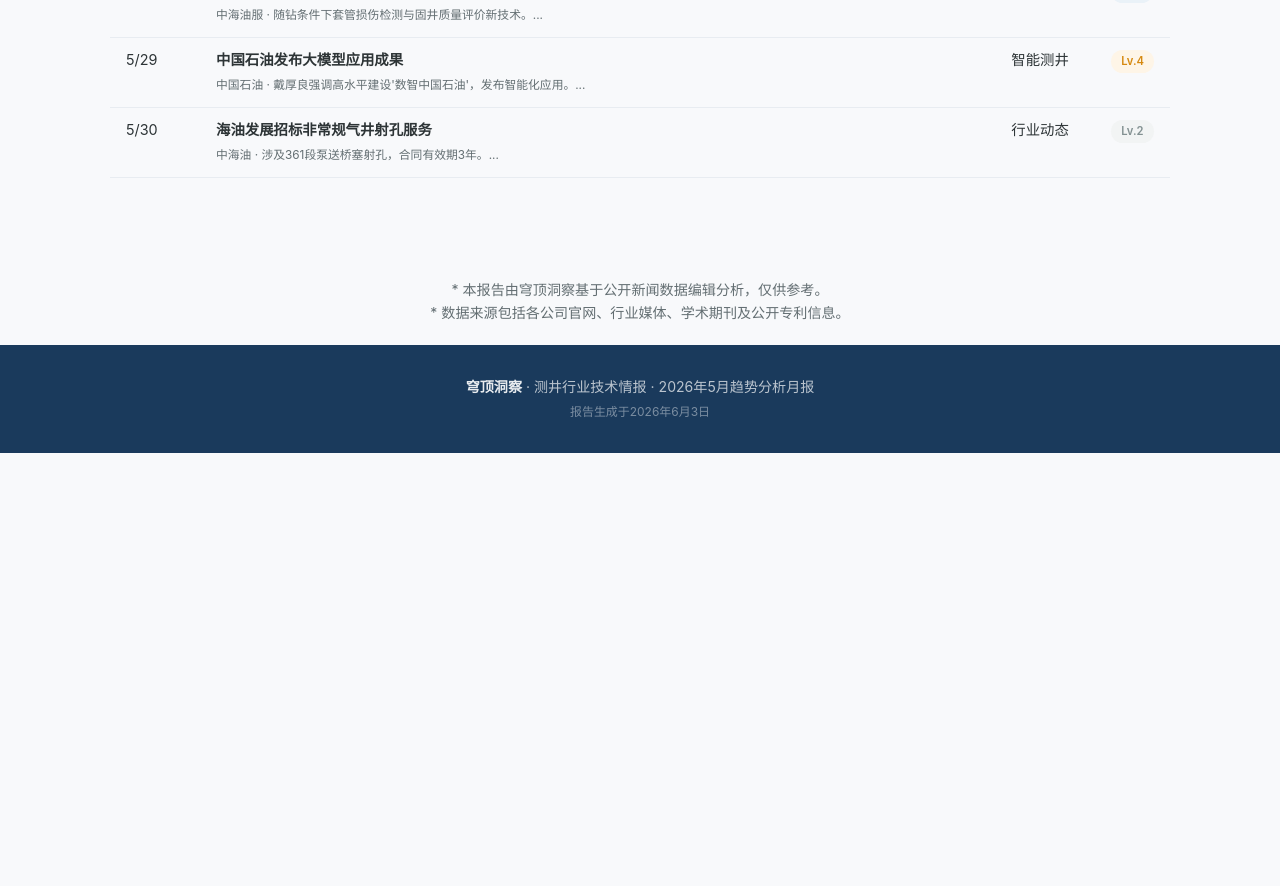
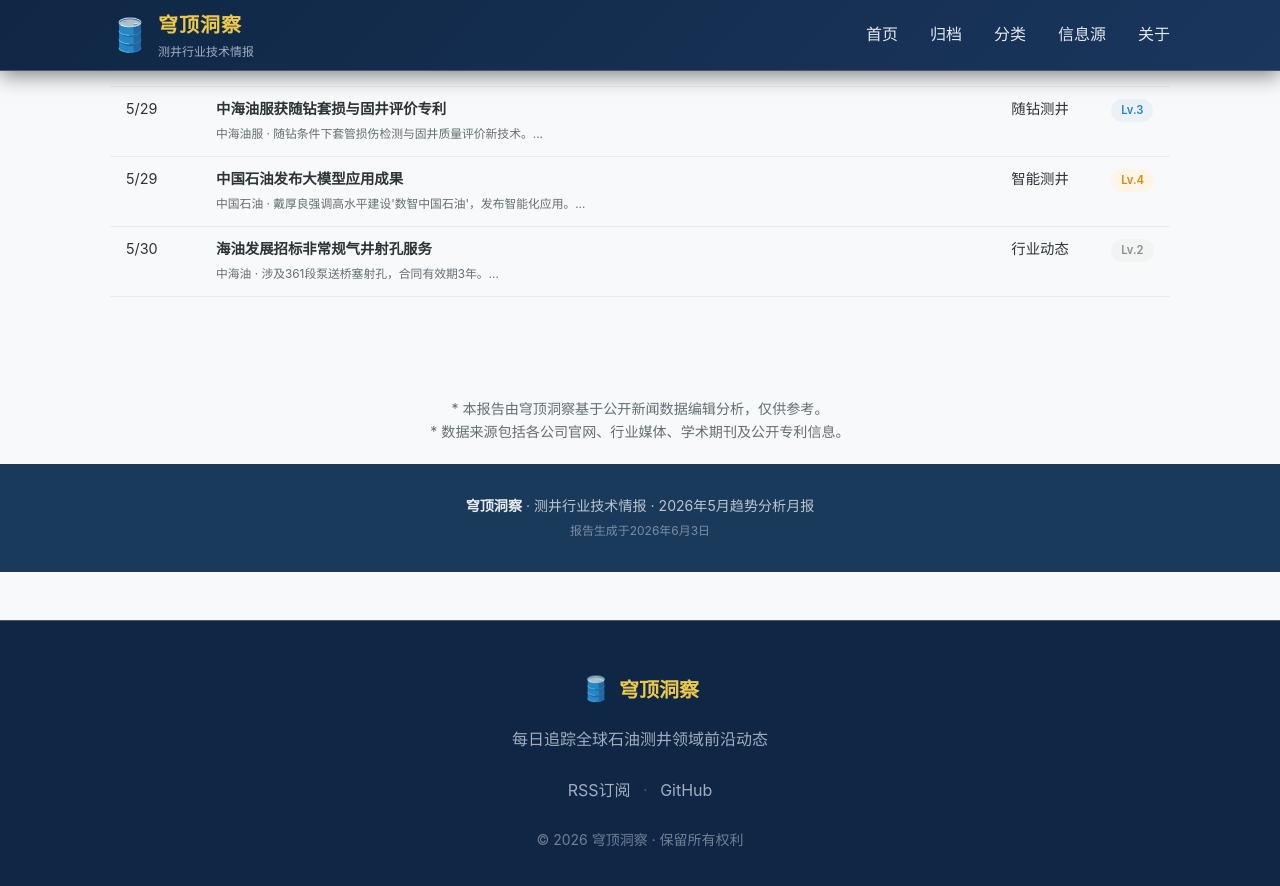
Before and after one commit to harryfhliu/logging, a Jekyll site: the page built from monthly/2026-05.html, in a window 1280 px wide and 900 px high, scrolled down 8773 px. Shown: the top 886 px of the window. Built offline with Jekyll 4.4.1, drawn with Linux system fonts in a browser that asks for light colours; before the commit the page ends 9226 px from its top, so only the background shows below that; some of the changed lines change nothing that is shown.

Commit message:
Add Jekyll front matter to monthly report for proper build

```diff
--- a/monthly/2026-05.html
+++ b/monthly/2026-05.html
@@ -1,3 +1,9 @@
+---
+layout: default
+title: "2026年5月测井行业发展趋势分析月报"
+description: "基于2026年5月共计37条国内外测井行业新闻数据的综合分析报告。覆盖OTC 2026、SPWLA第67届年会、人工智能测井等重大事件。"
+permalink: /monthly/2026-05.html
+---
 <!DOCTYPE html>
 <html lang="zh-CN">
 <head>
```
